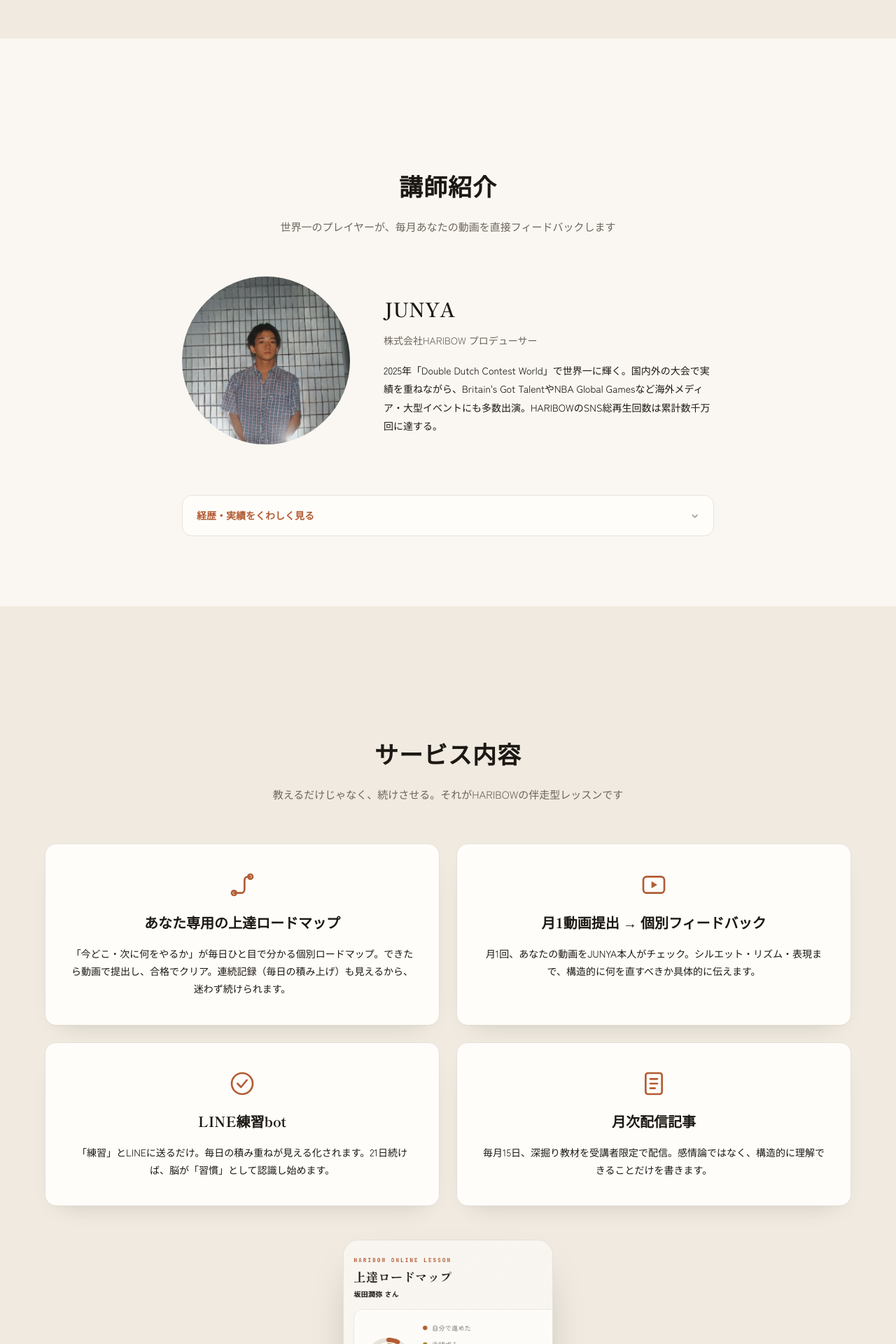
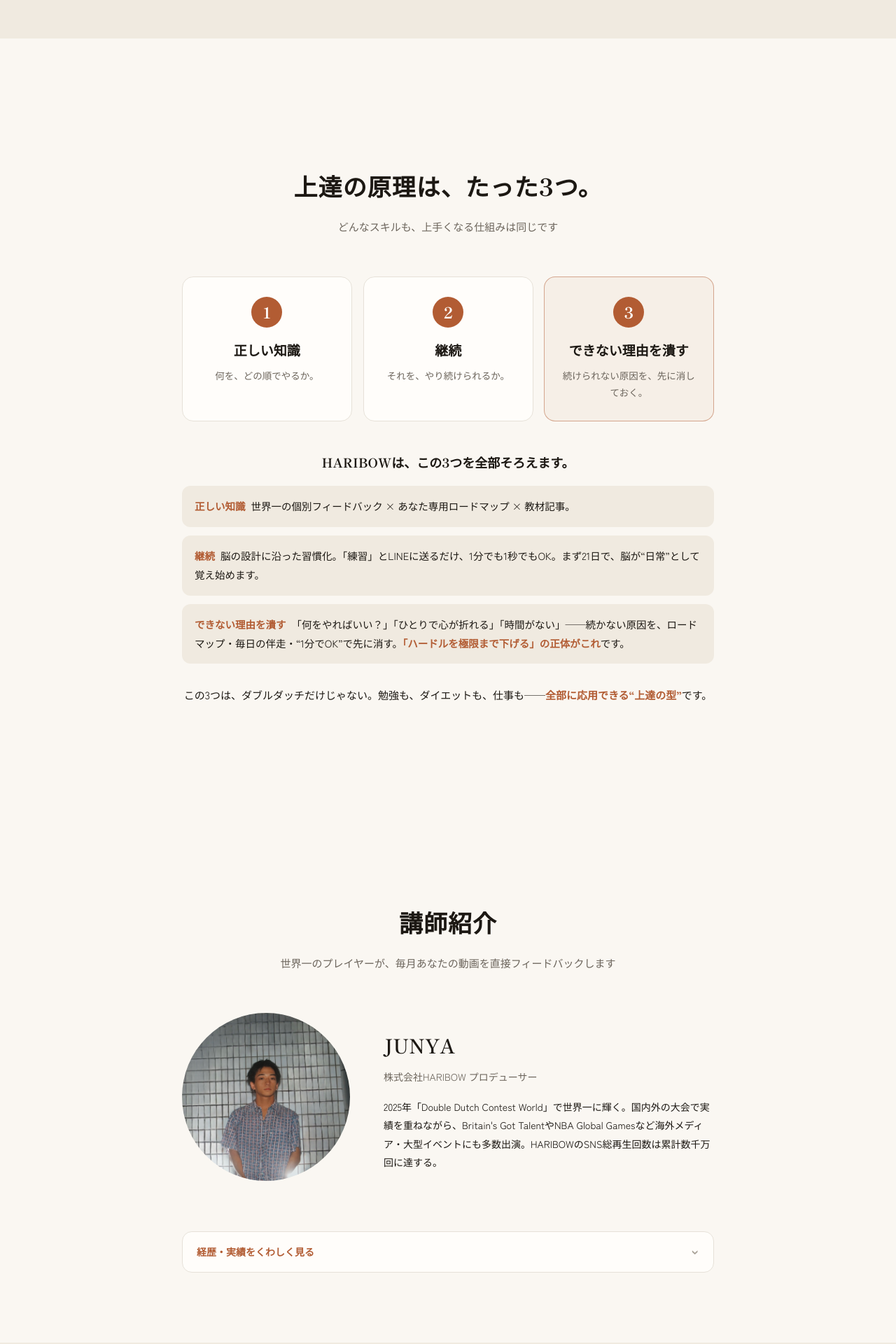
Before and after one commit to JunyaUnityDev/haribow-online-lesson-lp, a Jekyll site: the page built from index.html, in a window 1280 px wide. Shown: the part 1553-3473 px from the top of the page at 70% size. Built offline with Jekyll 4.4.1, drawn with Linux system fonts in a browser that asks for light colours; some web fonts are replaced.

Commit message:
LP: 「上達の原理は、たった3つ」セクション追加(正しい知識/継続/できない理由を潰す・記事の継続ロジック反映)

```diff
--- a/_layouts/default.html
+++ b/_layouts/default.html
@@ -28,7 +28,7 @@
   // スクロール・リビール：対象に .reveal を付けて監視（JS無効なら何もしない＝全表示のまま）
   (function () {
     var SEL = '.hero-eyebrow,.hero-catch,.hero-sub,.hero-cta,' +
-      '.section-title,.section-lead,.method-body,.service-card,.roadmap-showcase,' +
+      '.section-title,.section-lead,.method-body,.principle-card,.principles-deliver,.principles-note,.service-card,.roadmap-showcase,' +
       '.articles-details,.lesson-videos .lp-details,.outcome-step,.outcome-note,' +
       '.pricing-card,.faq-item,.creds-profile,.creds-details';
     var els = [].slice.call(document.querySelectorAll(SEL));
--- a/assets/css/main.scss
+++ b/assets/css/main.scss
@@ -1768,3 +1768,125 @@ img {
   .hero-cta { animation: none; }
   .hero-bg { display: none; }
 }
+
+// ============================================================
+// LP - 上達の原理は、たった3つ。
+// ============================================================
+
+.principles {
+  background-color: $color-off-white;
+
+  .principles-grid {
+    display: grid;
+    grid-template-columns: repeat(3, 1fr);
+    gap: 16px;
+    max-width: $max-width-narrow;
+    margin: 0 auto;
+  }
+
+  .principle-card {
+    background: $color-pure-white;
+    border: 1px solid $color-line;
+    border-radius: 16px;
+    padding: 28px 22px;
+    text-align: center;
+    transition: transform 0.18s ease, box-shadow 0.18s ease;
+
+    &:hover {
+      transform: translateY(-3px);
+      box-shadow: 0 16px 32px -20px rgba(40,26,16,0.35);
+    }
+  }
+
+  .principle-card--accent {
+    border-color: rgba($color-terracotta, 0.5);
+    background: rgba($color-terracotta, 0.05);
+  }
+
+  .principle-num {
+    display: inline-flex;
+    align-items: center;
+    justify-content: center;
+    width: 44px;
+    height: 44px;
+    font-family: $font-serif;
+    font-size: 22px;
+    font-weight: 700;
+    color: $color-pure-white;
+    background: $color-terracotta;
+    border-radius: 50%;
+    margin-bottom: 15px;
+  }
+
+  .principle-title {
+    font-family: $font-serif;
+    font-size: 19px;
+    font-weight: 700;
+    color: $color-charcoal;
+    margin-bottom: 7px;
+  }
+
+  .principle-text {
+    font-size: 13.5px;
+    color: $color-dark-beige;
+    line-height: 1.8;
+    margin: 0;
+  }
+
+  .principles-deliver {
+    max-width: $max-width-narrow;
+    margin: 42px auto 0;
+  }
+
+  .principles-deliver-lead {
+    font-family: $font-serif;
+    font-size: 18px;
+    font-weight: 700;
+    color: $color-charcoal;
+    text-align: center;
+    margin-bottom: 18px;
+  }
+
+  .principles-deliver-list {
+    list-style: none;
+    padding: 0;
+    margin: 0;
+    display: flex;
+    flex-direction: column;
+    gap: 12px;
+
+    li {
+      background: $color-warm-beige;
+      border-radius: 12px;
+      padding: 16px 18px;
+      font-size: 14.5px;
+      line-height: 1.85;
+      color: $color-charcoal;
+    }
+  }
+
+  .pd-key {
+    display: inline-block;
+    font-weight: 700;
+    color: $color-terracotta;
+    margin-right: 8px;
+  }
+
+  .principles-note {
+    max-width: $max-width-narrow;
+    margin: 30px auto 0;
+    text-align: center;
+    font-size: 15px;
+    line-height: 1.95;
+    color: $color-charcoal;
+  }
+
+  @media (max-width: 768px) {
+    .principles-grid { grid-template-columns: 1fr; gap: 12px; }
+    .principle-card { padding: 22px 20px; }
+    .principle-num { width: 40px; height: 40px; font-size: 20px; }
+    .principles-deliver-list li { font-size: 14px; }
+    .pd-key { display: block; margin-bottom: 2px; }
+    .principles-note { font-size: 14px; }
+  }
+}
--- a/index.html
+++ b/index.html
@@ -57,6 +57,42 @@ description: 世界一のダブルダッチプレイヤーJUNYAが直接フィ
         </div>
       </details>
     </div>
+  </div>
+</section>
+
+<section class="section principles">
+  <div class="container">
+    <h2 class="section-title">上達の原理は、たった3つ。</h2>
+    <p class="section-lead">どんなスキルも、上手くなる仕組みは同じです</p>
+
+    <div class="principles-grid">
+      <div class="principle-card">
+        <span class="principle-num">1</span>
+        <h3 class="principle-title">正しい知識</h3>
+        <p class="principle-text">何を、どの順でやるか。</p>
+      </div>
+      <div class="principle-card">
+        <span class="principle-num">2</span>
+        <h3 class="principle-title">継続</h3>
+        <p class="principle-text">それを、やり続けられるか。</p>
+      </div>
+      <div class="principle-card principle-card--accent">
+        <span class="principle-num">3</span>
+        <h3 class="principle-title">できない理由を潰す</h3>
+        <p class="principle-text">続けられない原因を、先に消しておく。</p>
+      </div>
+    </div>
+
+    <div class="principles-deliver">
+      <p class="principles-deliver-lead">HARIBOWは、この3つを全部そろえます。</p>
+      <ul class="principles-deliver-list">
+        <li><span class="pd-key">正しい知識</span>世界一の個別フィードバック × あなた専用ロードマップ × 教材記事。</li>
+        <li><span class="pd-key">継続</span>脳の設計に沿った習慣化。「練習」とLINEに送るだけ、1分でも1秒でもOK。まず21日で、脳が“日常”として覚え始めます。</li>
+        <li><span class="pd-key">できない理由を潰す</span>「何をやればいい？」「ひとりで心が折れる」「時間がない」——続かない原因を、ロードマップ・毎日の伴走・“1分でOK”で先に消す。<span class="em">「ハードルを極限まで下げる」の正体がこれ</span>です。</li>
+      </ul>
+    </div>
+
+    <p class="principles-note">この3つは、ダブルダッチだけじゃない。勉強も、ダイエットも、仕事も——<span class="em">全部に応用できる“上達の型”</span>です。</p>
   </div>
 </section>
 
```
